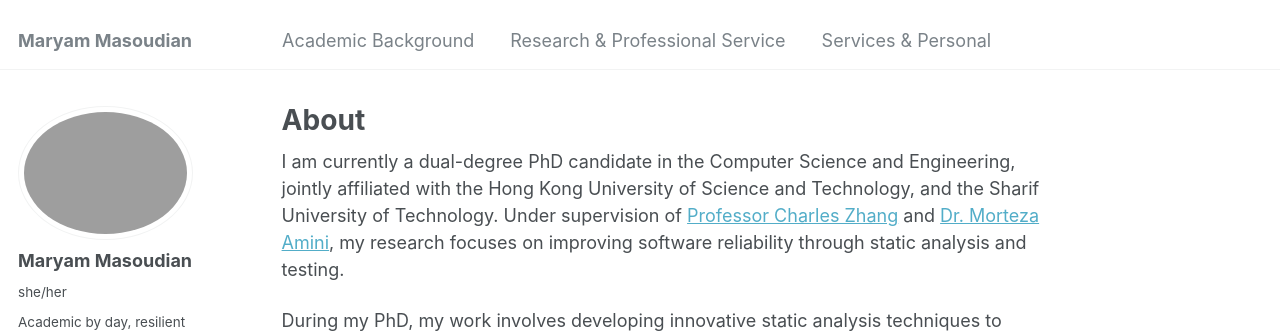
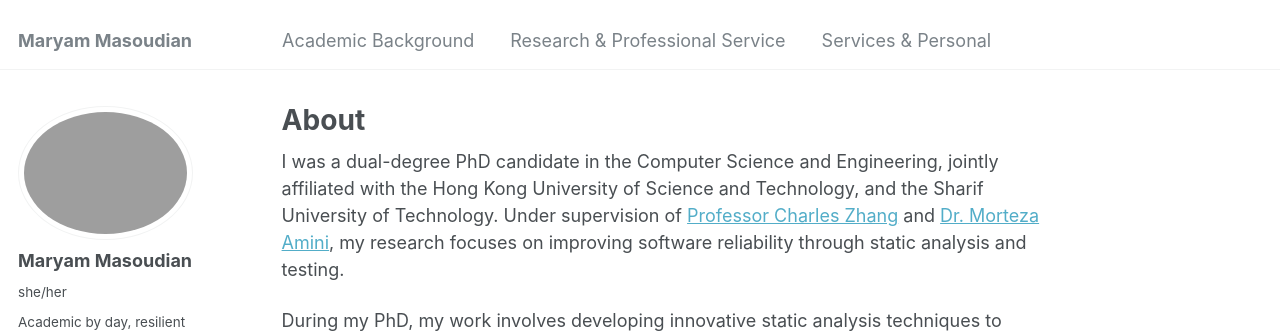
Before and after one commit to maryammsd/maryammsd.github.io, a Jekyll site: the page built from _pages/about.md, in a window 1280 px wide and 1371 px high. Shown: the top 333 px of the window. Built offline with Jekyll 4.4.1, drawn with Linux system fonts in a browser that asks for light colours.

Commit message:
Change PhD candidate status to past tense
Updated the status from current to past regarding PhD candidacy.

```diff
--- a/_pages/about.md
+++ b/_pages/about.md
@@ -7,7 +7,7 @@ redirect_from:
   - /about.html
 ---
 
-I am currently a dual-degree PhD candidate in the Computer Science and Engineering, jointly affiliated with the Hong Kong University of Science and Technology, and the Sharif University of Technology. Under supervision of [Professor Charles Zhang](https://cse.hkust.edu.hk/~charlesz/) and [Dr. Morteza Amini](https://sharif.edu/~amini/), my research focuses on improving software reliability through static analysis and testing.
+I was a dual-degree PhD candidate in the Computer Science and Engineering, jointly affiliated with the Hong Kong University of Science and Technology, and the Sharif University of Technology. Under supervision of [Professor Charles Zhang](https://cse.hkust.edu.hk/~charlesz/) and [Dr. Morteza Amini](https://sharif.edu/~amini/), my research focuses on improving software reliability through static analysis and testing.
 
 During my PhD, my work involves developing innovative static analysis techniques to generate inputs for automated testing. The goal of this research is to effectively reproduce crashes in Android applications, particularly when only a crash stack trace is available.
 Prior to that, I received my Master's degree from the Department of Computer Engineering, Sharif University of Technology, in 2016. My earlier research centered on monitoring software programs at the hypervisor level through memory access analysis. My academic journey began with a bachelor's degree from Amirkabir University of Technology in 2014.
```
